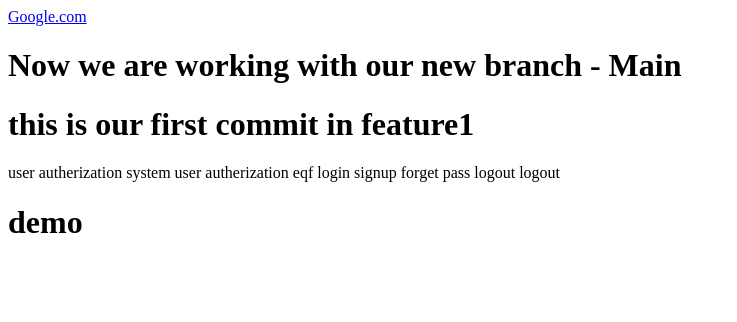
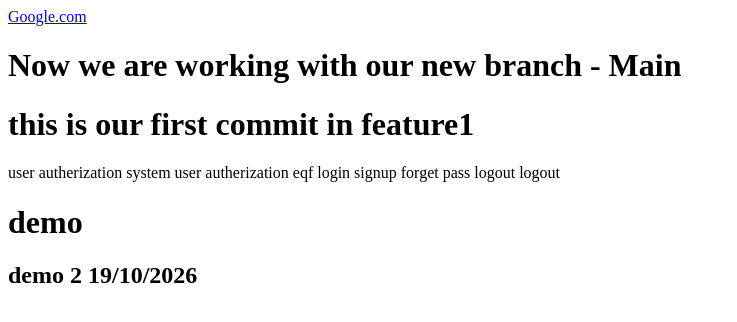
Before and after one commit to abdulhannan-stack/LocalRepo, a plain HTML site: page index.html in a window 1280 px wide. Shown: the whole page, without its empty margins (0-737 px from the left). Drawn offline with Linux system fonts and the light colour scheme.

Commit message:
3rd commit

```diff
--- a/index.html
+++ b/index.html
@@ -17,3 +17,4 @@ logout
 logout
 
 <h1>    demo</h1>
+<h2> demo 2 19/10/2026</h2>
```
